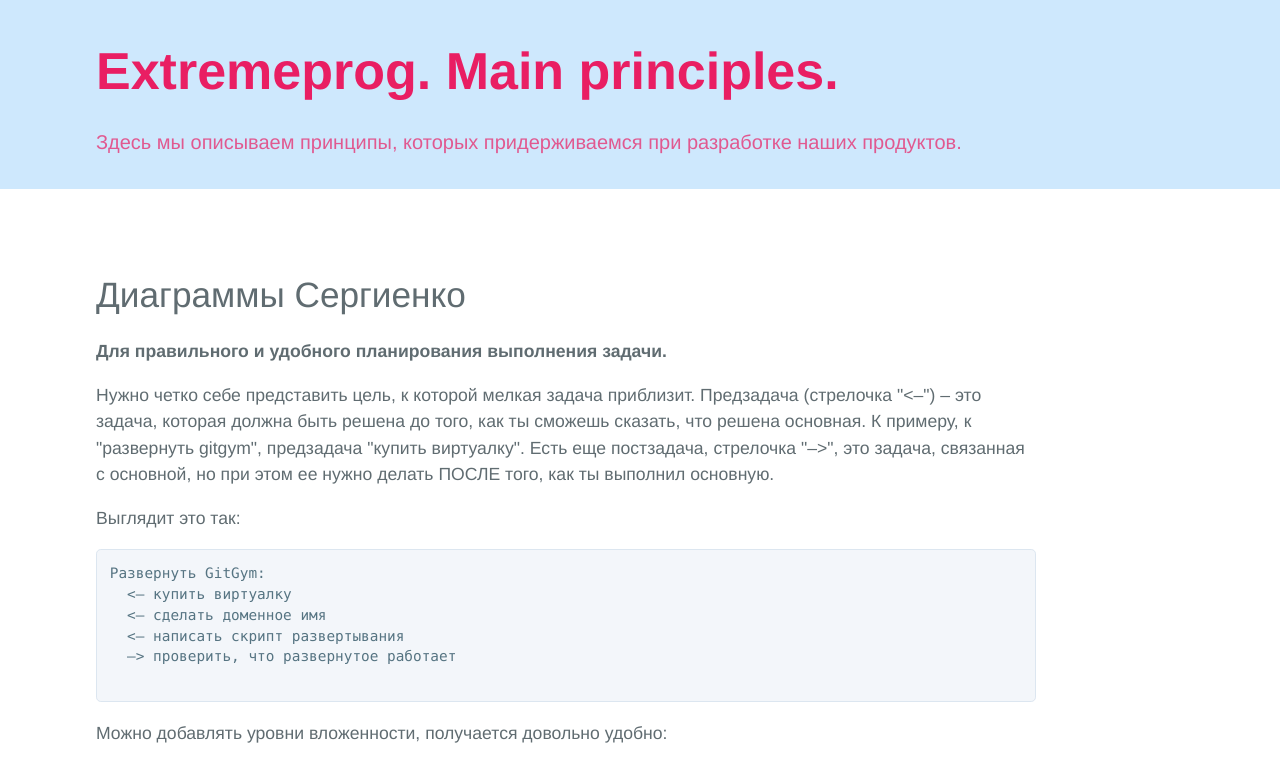
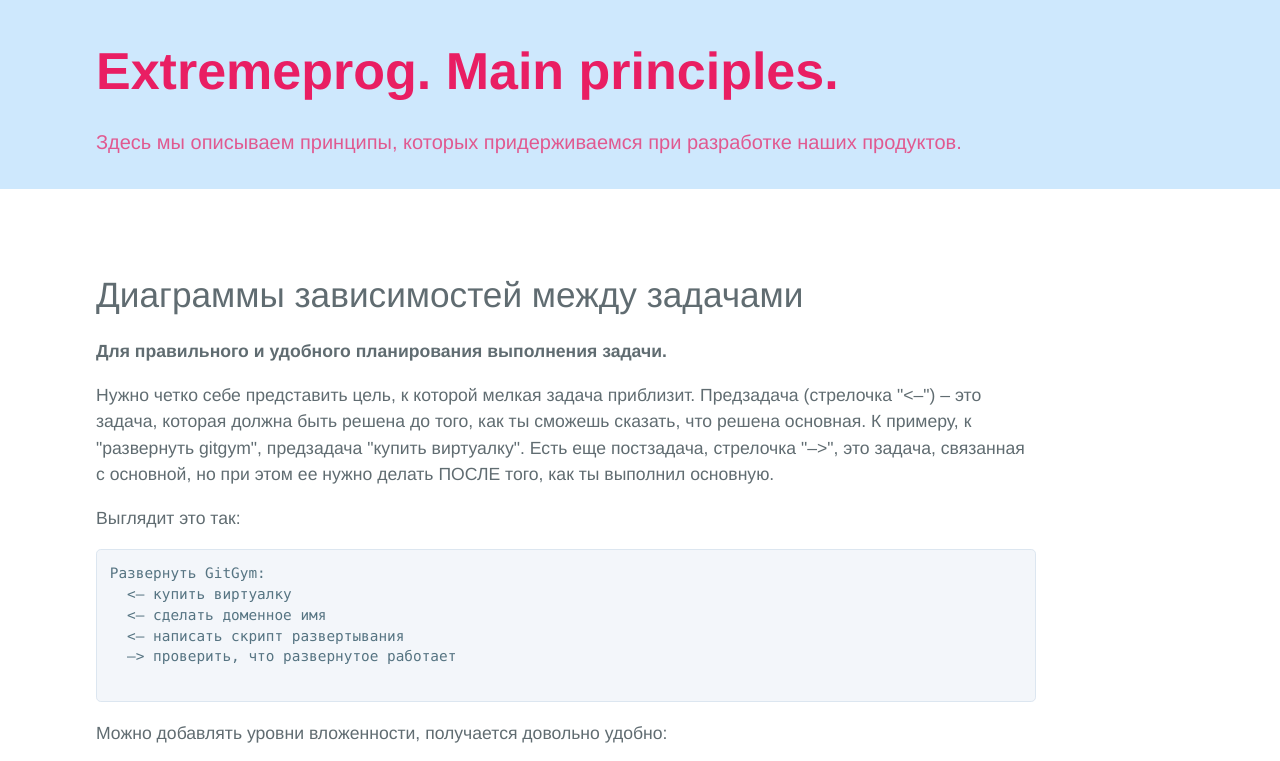
Before and after one commit to extremeprog-com/ideology, a plain HTML site: page docs/index.html in a window 1280 px wide. Shown: the top 761 px of the page. Drawn offline with Linux system fonts and the light colour scheme.

Commit message:
fix header

```diff
--- a/docs/index.html
+++ b/docs/index.html
@@ -34,7 +34,7 @@
 
 <section class="main-content">
     <div class="markdown-body">
-        <h1>Диаграммы Сергиенко</h1>
+        <h1>Диаграммы зависимостей между задачами</h1>
         <b>Для правильного и удобного планирования выполнения задачи.</b>
         <p>
             Нужно четко себе представить цель, к которой мелкая задача приблизит. Предзадача (стрелочка "<–") – это задача, которая должна быть решена до того, как ты сможешь сказать, что решена основная.
```
